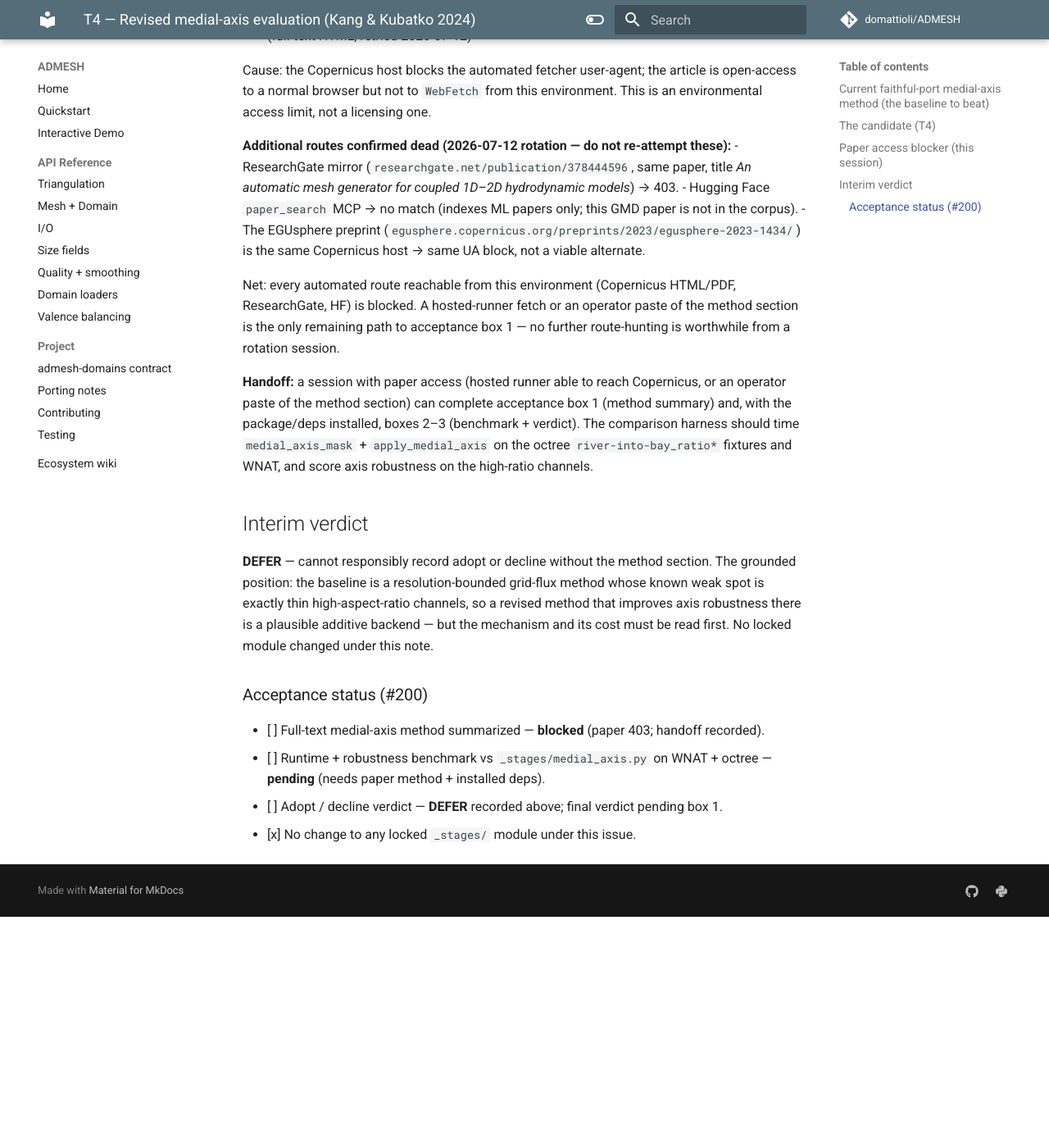
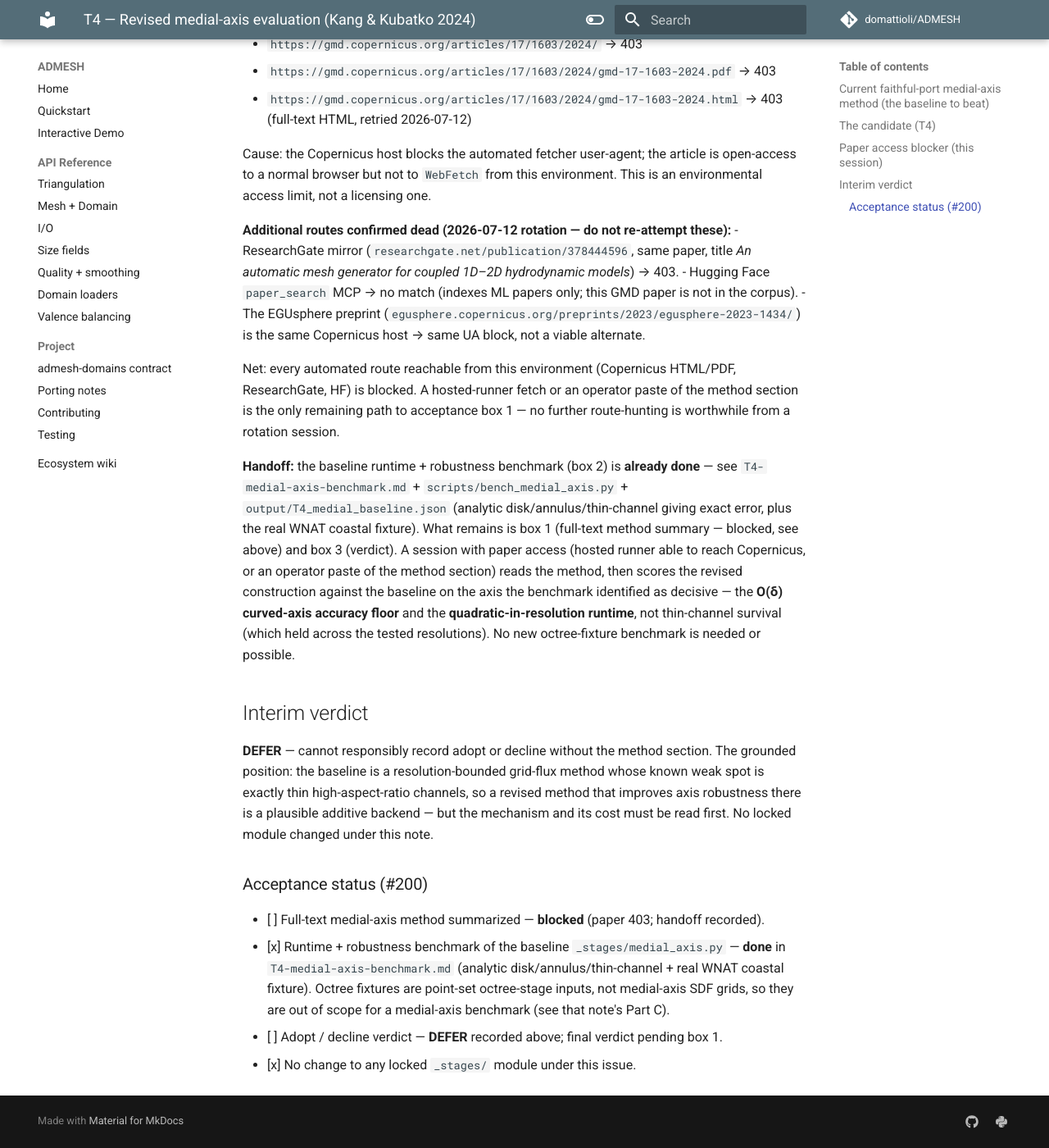
Before and after one commit to domattioli/ADMESH, an MkDocs documentation site: the page built from docs/upstream/medial-axis-T4-evaluation.md, in a window 1280 px wide and 1400 px high, scrolled down 1985 px. Shown: the whole window at 82% size. Built offline with MkDocs 1.6.1 and Material for MkDocs 9.7.7, drawn with Linux system fonts in a browser that asks for light colours; comment, search, counter and statistics services are not loaded; before the commit the page ends 3103 px from its top, so only the background shows below that; some of the changed text lies outside the part shown.

Commit message:
docs: reconcile T4 eval note with benchmark note re octree fixtures (#200)

```diff
--- a/docs/upstream/medial-axis-T4-evaluation.md
+++ b/docs/upstream/medial-axis-T4-evaluation.md
@@ -48,10 +48,14 @@ run this session):
   thin channels narrower than a few grid cells can under-resolve or fragment the
   skeleton, and morphological thinning near junctions is sensitive to grid-order
   symmetry (documented in `PORTING_NOTES.md`).
-- Fixtures available for a comparison already exist:
-  `tests/fixtures/octree/river-into-bay_ratio{10,20,40,100,1000}.npz` (the exact
-  thin-channel / high-aspect-ratio stress the revised method targets) plus the WNAT
-  reference mesh.
+- Valid benchmark targets are analytic domains with a known medial axis (unit disk,
+  annulus, thin rectangle) plus the real WNAT coastal boundary — see
+  `T4-medial-axis-benchmark.md` (Parts A/B/C), which measures these. **The octree
+  `tests/fixtures/octree/river-into-bay_ratio{10,20,40,100,1000}.npz` fixtures are NOT
+  medial-axis comparison targets:** they are point-set inputs to the octree
+  background-grid stage, not medial-axis SDF grids, so there is no grid medial-axis path
+  to time on them (established in the benchmark note's Part C — do not re-scope them into a
+  medial-axis harness).
 
 ## The candidate (T4)
 
@@ -97,11 +101,15 @@ ResearchGate, HF) is blocked. A hosted-runner fetch or an operator paste of the
 section is the only remaining path to acceptance box 1 — no further route-hunting is
 worthwhile from a rotation session.
 
-**Handoff:** a session with paper access (hosted runner able to reach Copernicus, or an
-operator paste of the method section) can complete acceptance box 1 (method summary) and,
-with the package/deps installed, boxes 2–3 (benchmark + verdict). The comparison harness
-should time `medial_axis_mask` + `apply_medial_axis` on the octree `river-into-bay_ratio*`
-fixtures and WNAT, and score axis robustness on the high-ratio channels.
+**Handoff:** the baseline runtime + robustness benchmark (box 2) is **already done** — see
+`T4-medial-axis-benchmark.md` + `scripts/bench_medial_axis.py` + `output/T4_medial_baseline.json`
+(analytic disk/annulus/thin-channel giving exact error, plus the real WNAT coastal fixture).
+What remains is box 1 (full-text method summary — blocked, see above) and box 3 (verdict).
+A session with paper access (hosted runner able to reach Copernicus, or an operator paste of
+the method section) reads the method, then scores the revised construction against the
+baseline on the axis the benchmark identified as decisive — the **O(δ) curved-axis accuracy
+floor** and the **quadratic-in-resolution runtime**, not thin-channel survival (which held
+across the tested resolutions). No new octree-fixture benchmark is needed or possible.
 
 ## Interim verdict
 
@@ -114,7 +122,9 @@ read first. No locked module changed under this note.
 ### Acceptance status (#200)
 
 - [ ] Full-text medial-axis method summarized — **blocked** (paper 403; handoff recorded).
-- [ ] Runtime + robustness benchmark vs `_stages/medial_axis.py` on WNAT + octree —
-  **pending** (needs paper method + installed deps).
+- [x] Runtime + robustness benchmark of the baseline `_stages/medial_axis.py` — **done** in
+  `T4-medial-axis-benchmark.md` (analytic disk/annulus/thin-channel + real WNAT coastal
+  fixture). Octree fixtures are point-set octree-stage inputs, not medial-axis SDF grids, so
+  they are out of scope for a medial-axis benchmark (see that note's Part C).
 - [ ] Adopt / decline verdict — **DEFER** recorded above; final verdict pending box 1.
 - [x] No change to any locked `_stages/` module under this issue.
```
